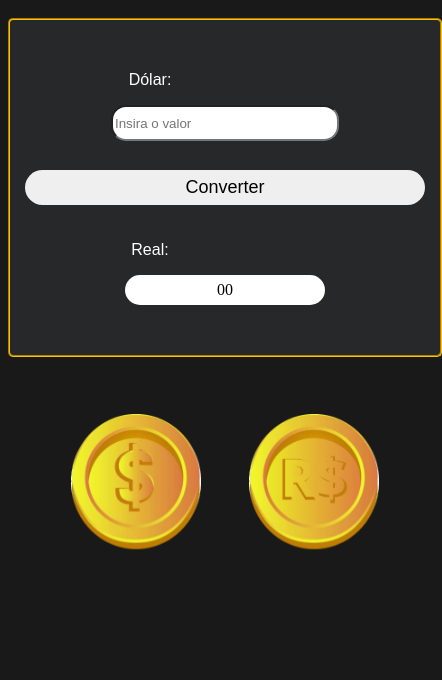
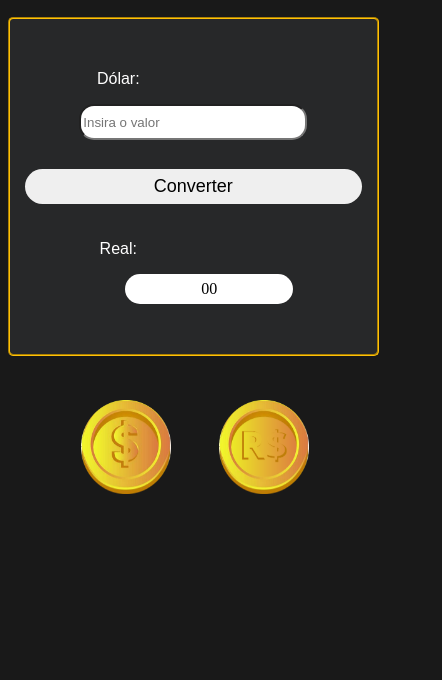
Before and after one commit to lunaleticia/conversor-de-moedas, a plain HTML site: page index.html in a window 390 px wide. Shown: the part 164-844 px from the top of the page, 442 px wide, since content can reach past the window. Drawn offline with Linux system fonts and the light colour scheme; files that its build step writes are made by us from their sources; files whose address does not match are found by name.

Commit message:
responsive

```diff
--- a/index.html
+++ b/index.html
@@ -5,7 +5,8 @@
     <meta charset="UTF-8">
     <meta name="viewport" content="width=device-width, initial-scale=1.0">
     <title>Conversor de Moedas</title>
-    <link rel="stylesheet" href="./style.css">
+    <link rel="stylesheet" href="./src/css/style.css">
+    <link rel="stylesheet" href="./src/css/responsive.css">
     <link rel="preconnect" href="https://fonts.googleapis.com">
     <link rel="preconnect" href="https://fonts.gstatic.com" crossorigin>
     <link href="https://fonts.googleapis.com/css2?family=Poppins:ital,wght@0,100;0,200;0,300;0,400;0,500;0,600;0,700;0,800;0,900;1,100;1,200;1,300;1,400;1,500;1,600;1,700;1,800;1,900&display=swap" rel="stylesheet">
```
Also changed, not shown: 1 other file.
